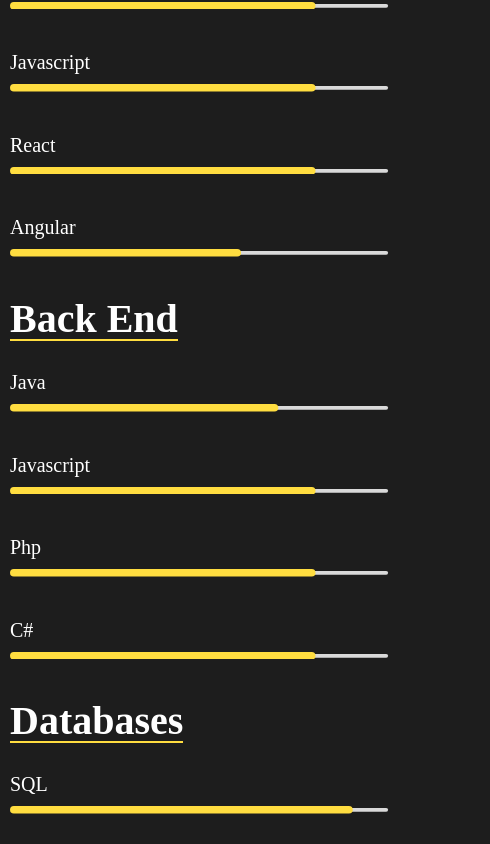
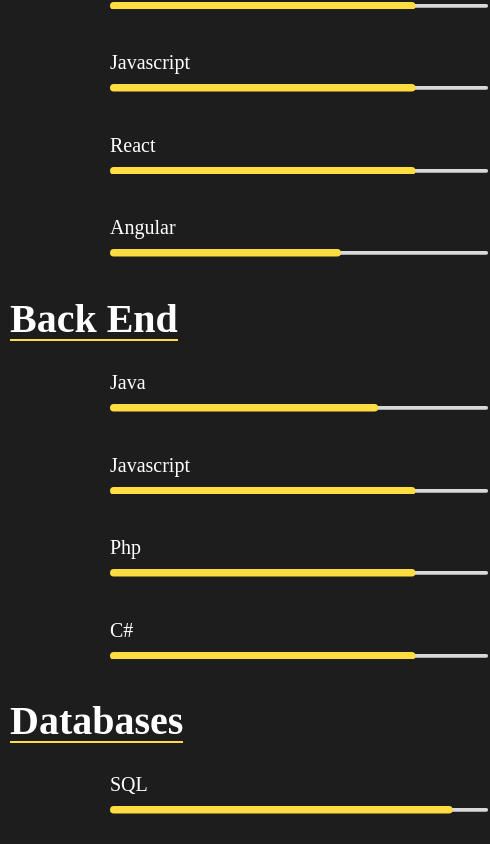
Before and after one commit to adfqfq12xc/AliPortfolio, a React (Create React App) app: page / in a window 390 px wide. Shown: the part 1820-2664 px from the top of the page, 490 px wide, since content can reach past the window. Built offline with nearby package versions, Linux system fonts and the light colour scheme.

Commit message:
Update index.js

```diff
--- a/src/component/skills/index.js
+++ b/src/component/skills/index.js
@@ -1,4 +1,4 @@
-import React from "react";
+import React, { useEffect, useState } from "react";
 import "./styles.scss";
 import Header from "../pageheadercomponenet";
 import { GiSkills } from "react-icons/gi";
@@ -6,65 +6,64 @@
 import { motion } from "framer-motion";
 export default function Index() {
   const front = [
-    {
-      label: "Html",
-      value: "100",
-    },
-    {
-      label: "Css",
-      value: "80",
-    },
-    {
-      label: "Javascript",
-      value: "80",
-    },
-    {
-      label: "React",
-      value: "80",
-    },
-    {
-      label: "Angular",
-      value: "60",
-    },
+    { label: "Html", value: "100" },
+    { label: "Css", value: "80" },
+    { label: "Javascript", value: "80" },
+    { label: "React", value: "80" },
+    { label: "Angular", value: "60" },
   ];
 
   const back = [
-    {
-      label: "Java",
-      value: "70",
-    },
-    {
-      label: "Javascript",
-      value: "80",
-    },
-    {
-      label: "Php",
-      value: "80",
-    },
-    {
-      label: "C#",
-      value: "80",
-    },
+    { label: "Java", value: "70" },
+    { label: "Javascript", value: "80" },
+    { label: "Php", value: "80" },
+    { label: "C#", value: "80" },
   ];
 
   const databases = [
-    {
-      label: "SQL",
-      value: "90",
-    },
-    {
-      label: "MongoDb",
-      value: "80",
-    },
-    {
-      label: "Firebase",
-      value: "70",
-    },
-    {
-      label: "Postgre",
-      value: "80",
-    },
+    { label: "SQL", value: "90" },
+    { label: "MongoDb", value: "80" },
+    { label: "Firebase", value: "70" },
+    { label: "Postgre", value: "80" },
   ];
+
+  // State to track if the viewport is mobile
+  const [isMobile, setIsMobile] = useState(false);
+
+  // Effect to check viewport width on component mount and resize
+  useEffect(() => {
+    const checkIfMobile = () => {
+      setIsMobile(window.innerWidth <= 768); // Adjust this breakpoint as needed
+    };
+
+    // Initial check
+    checkIfMobile();
+
+    // Listen for resize events
+    window.addEventListener("resize", checkIfMobile);
+
+    // Cleanup
+    return () => window.removeEventListener("resize", checkIfMobile);
+  }, []);
+
+  // Function to render skills using Framer Motion if not mobile
+  const renderSkills = (skills) => {
+    return skills.map((e) => (
+      <motion.div
+      initial={{y: "100px"  }}
+      whileInView={{y: 0,transition: {duration: 1,type: "spring",stiffness: 50}}}
+      className="func"
+    >
+        <p>{e.label}</p>
+        <Line
+          percent={parseInt(e.value)} // Ensure value is parsed as integer
+          className="line"
+          strokeColor="var(--maincolor)"
+          strokeWidth={2}
+        />
+      </motion.div>
+    ));
+  };
 
   return (
     <div>
@@ -78,71 +77,71 @@
       <div className="SkillsContainer">
         <div className="Skills1">
           <h1>Front End</h1>
-          {front.map((e) => {
-            return (
+          {isMobile ? (
+            renderSkills(front)
+          ) : (
+            front.map((e) => (
               <motion.div
-              initial={{x: "+200px"  }}
-              // This is not working
-              whileInView={{x: 0,transition: {duration: 1,type: "spring",stiffness: 50}
-              }}
+              initial={{x: "100px"  }}
+              whileInView={{x: 0,transition: {duration: 1,type: "spring",stiffness: 50}}}
               className="func"
-                key={e.label}
             >
                 <p>{e.label}</p>
                 <Line
-                  percent={e.value}
+                  percent={parseInt(e.value)} // Ensure value is parsed as integer
                   className="line"
                   strokeColor="var(--maincolor)"
                   strokeWidth={2}
                 />
                </motion.div>
-            );
-          })}
+            ))
+          )}
         </div>
         <div className="Skills2">
           <h1>Back End</h1>
-          {back.map((e) => {
-            return (
+          {isMobile ? (
+            renderSkills(back)
+          ) : (
+            back.map((e) => (
+
               <motion.div
               initial={{x: "100px"  }}
-              whileInView={{x: 0,transition: {duration: 1,type: "spring",stiffness: 50}
-              }}
+              whileInView={{x: 0,transition: {duration: 1,type: "spring",stiffness: 50}}}
               className="func"
-                key={e.label}
             >
+
                 <p>{e.label}</p>
                 <Line
-                  percent={e.value}
+                  percent={parseInt(e.value)} // Ensure value is parsed as integer
                   className="line"
                   strokeColor="var(--maincolor)"
                   strokeWidth={2}
                 />
               </motion.div>
-            );
-          })}
+            ))
+          )}
         </div>
         <div className="Skills3">
           <h1>Databases</h1>
-          {databases.map((e) => {
-            return (
+          {isMobile ? (
+            renderSkills(databases)
+          ) : (
+            databases.map((e) => (
               <motion.div
-           initial={{x: "-200px"  }}
-              // This is not working
-              whileInView={{x: 0,transition: {duration: 1,type: "spring",stiffness: 50}
-              }}
+              initial={{x: "100px"  }}
+              whileInView={{x: 0,transition: {duration: 1,type: "spring",stiffness: 50}}}
               className="func"
-                key={e.label}
             >
                 <p>{e.label}</p>
                 <Line
-                  percent={e.value}
+                  percent={parseInt(e.value)} // Ensure value is parsed as integer
                   className="line"
                   strokeColor="var(--maincolor)"
                   strokeWidth={2}
                 />
               </motion.div>
-            );
-          })}
+            ))
+          )}
         </div>
       </div>
     </div>
```
Lines whose indentation alone changed are shown as unchanged.
